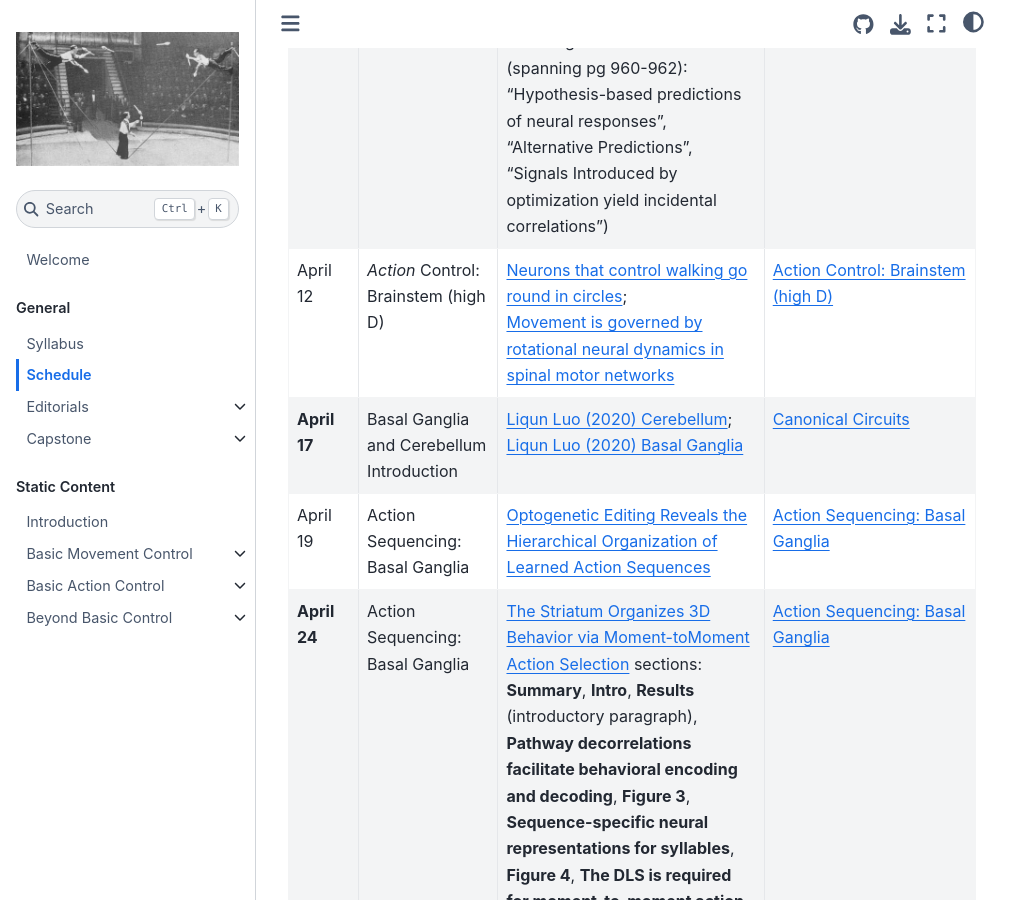
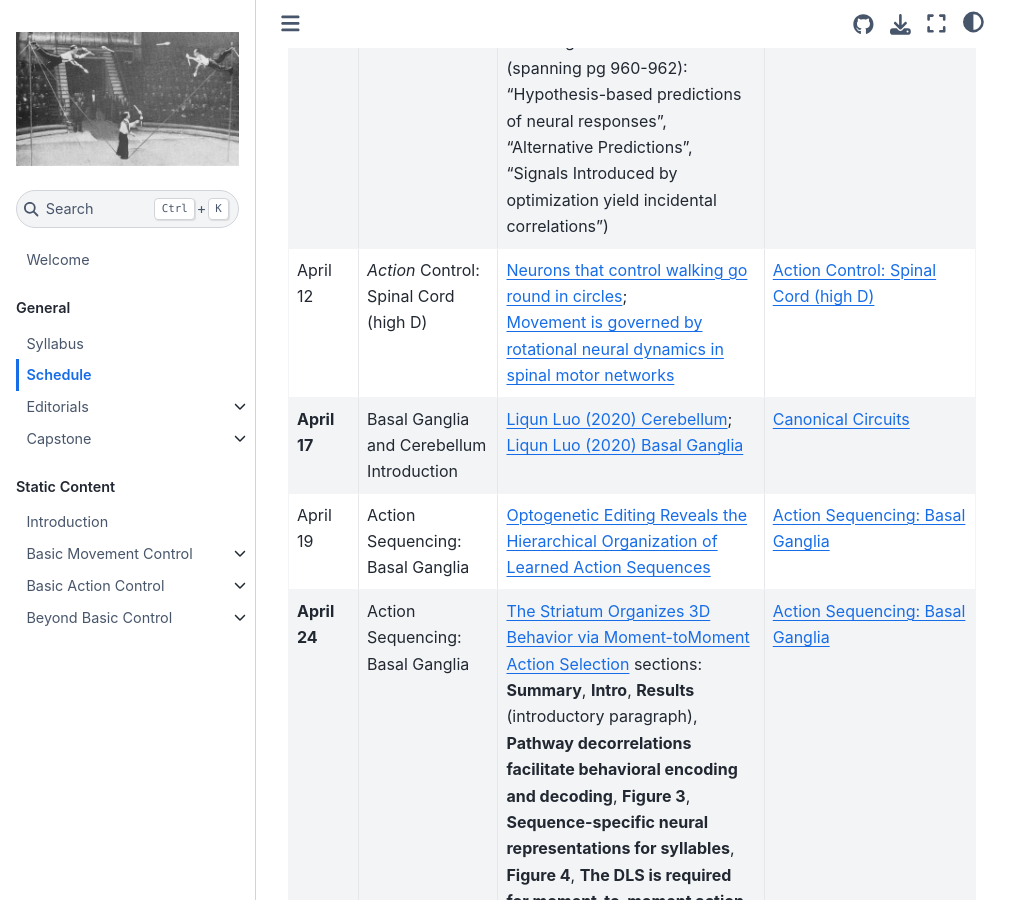
Before and after one commit to neurologic/Neurobiology-Movement, a Jupyter Book: the page built from schedule.md, in a window 1280 px wide and 900 px high, scrolled down 3643 px. Shown: the whole window, without its empty margins (0-1031 px from the left). Built offline with Jupyter Book 1.0.4 settings and Sphinx 7.4.7 and the Sphinx Book theme 1.1.4, drawn with Linux system fonts in a browser that asks for light colours; pages that are not in the unit, such as notebooks, are missing from menus.

Commit message:
regular push

```diff
--- a/schedule.md
+++ b/schedule.md
@@ -27,7 +27,7 @@ The *Pages* column contains links to materials we will use during class that day
 | **April 3** | *Action* Selection: Amygdala | [Integrated Control of Predatory Hunting by the Central Nucleus of the Amygdala](https://doi.org/10.1016/j.cell.2016.12.027) | [](../markdown/action-selection_amygdala) |
 | April 5 | *Action* Control: Motor Cortex | [Neural population dynamics during reaching](https://doi.org/10.7554%2FeLife.58848) (SKIP "Population-level quantification");<br> [A Dynamical Basis Set for Generating Reaches](https://doi-org.ezproxy.wesleyan.edu/10.1101/sqb.2014.79.024703)(SKIP the following sections: "Rotations are a Dominant Motif in the Population Response" (on page 5-6), "Rotational Structure is Absent for Muscles and Traditional Models" (on page 7), "Interpretation of Why "Tuning" Changes With Time (on page 9), "Pitfalls of the Population PSTH" (on page 9-11)) | [](../markdown/action-control_motor-cortex) |
 | **April 10** | *Action* Control: Motor Cortex | [Motor Cortex Embeds Muscle-like Commands in an Untangled Population Response](https://doi.org/10.1016/j.neuron.2018.01.004)(SKIP the following sections of Results (spanning pg 960-962): “Hypothesis-based predictions of neural responses", "Alternative Predictions", "Signals Introduced by optimization yield incidental correlations") | [](../markdown/action-control_motor-cortex) |
-| April 12 | *Action* Control: Brainstem (high D) | [Neurons that control walking go round in circles](https://doi.org/10.1038/d41586-022-02238-1);<br>[Movement is governed by rotational neural dynamics in spinal motor networks](https://doi.org/10.1038/s41586-022-05293-w) | [](../markdown/action-control_brainstem-high-d) |
+| April 12 | *Action* Control: Spinal Cord (high D) | [Neurons that control walking go round in circles](https://doi.org/10.1038/d41586-022-02238-1);<br>[Movement is governed by rotational neural dynamics in spinal motor networks](https://doi.org/10.1038/s41586-022-05293-w) | [](../markdown/action-control_brainstem-high-d) |
 | **April 17** | Basal Ganglia and Cerebellum Introduction | [Liqun Luo (2020) Cerebellum](https://drive.google.com/file/d/1UhWObmpKeWcfPPfgu55NiBGphYtrLxbA/view?usp=sharing);<br>[Liqun Luo (2020) Basal Ganglia](https://drive.google.com/file/d/19uX3ZtEw-FGPLq_zIiuOYMLND-ttnEp4/view?usp=share_link) | [](../markdown/canonical-circuits) |
 | April 19 | Action Sequencing: Basal Ganglia | [Optogenetic Editing Reveals the Hierarchical Organization of Learned Action Sequences](https://doi.org/10.1016/j.cell.2018.06.012) | [](../markdown/action-sequencing_basal-ganglia) |
 | **April 24** | Action Sequencing: Basal Ganglia | [The Striatum Organizes 3D Behavior via Moment-toMoment Action Selection](https://doi.org/10.1016/j.cell.2018.04.019) sections: **Summary**, **Intro**, **Results** (introductory paragraph), **Pathway decorrelations facilitate behavioral encoding and decoding**, **Figure 3**, **Sequence-specific neural representations for syllables**, **Figure 4**, **The DLS is required for moment-to-moment action selection**, **Figure 7**, and **Discussion** | [](../markdown/action-sequencing_basal-ganglia) |
```
Also changed, not shown: markdown/action-control_brainstem-high-d.md (+4 -1 lines), markdown/kinematics.md (+0 -2 lines), markdown/movement-effects-sensory-systems.md (+4 -0 lines), 1 other file.
